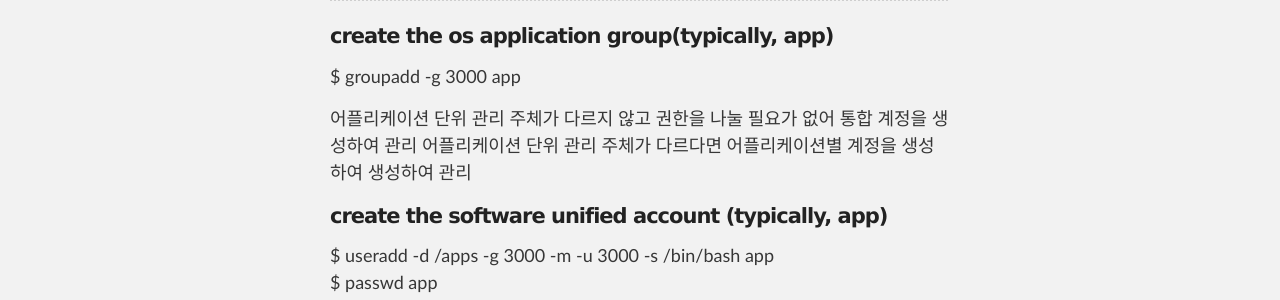
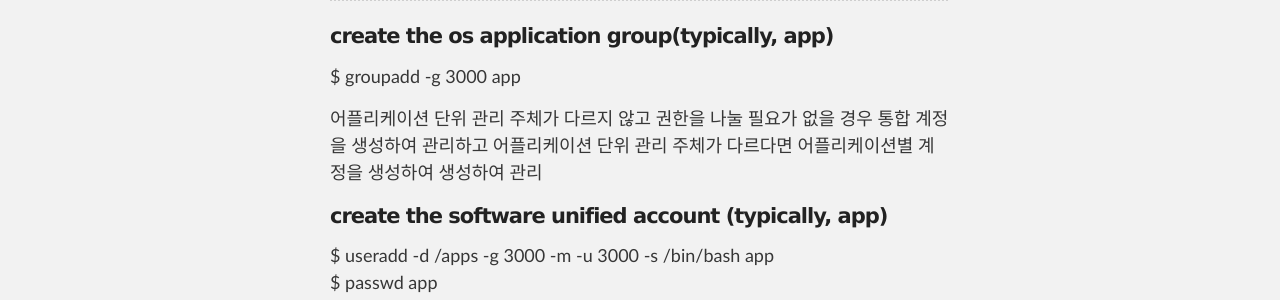
Before and after one commit to unlimited9/unlimited9.github.com, a Jekyll site: the page built from reference.notes/TA/system/management.account.n.group.md, in a window 1280 px wide. Shown: the part 373-673 px from the top of the page. Built offline with Jekyll 4.4.1, drawn with Linux system fonts in a browser that asks for light colours; our own code applies the rules of GitHub Pages for plain Markdown files.

Commit message:
Update management.account.n.group.md

```diff
--- a/reference.notes/TA/system/management.account.n.group.md
+++ b/reference.notes/TA/system/management.account.n.group.md
@@ -3,7 +3,7 @@
 #### create the os application group(typically, app)
 $ groupadd -g 3000 app
 
-어플리케이션 단위 관리 주체가 다르지 않고 권한을 나눌 필요가 없어 통합 계정을 생성하여 관리 어플리케이션 단위 관리 주체가 다르다면 어플리케이션별 계정을 생성하여 생성하여 관리
+어플리케이션 단위 관리 주체가 다르지 않고 권한을 나눌 필요가 없을 경우 통합 계정을 생성하여 관리하고 어플리케이션 단위 관리 주체가 다르다면 어플리케이션별 계정을 생성하여 생성하여 관리
 
 #### create the software unified account (typically, app)
 $ useradd -d /apps -g 3000 -m -u 3000 -s /bin/bash app
```
